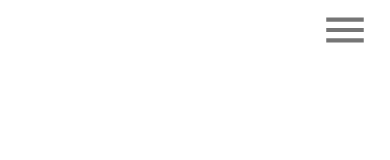
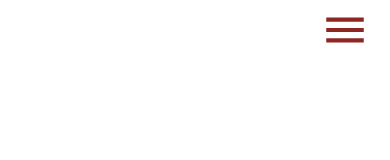
Before and after one commit to jevoncochran/marco4superintendent, a Next.js app in the folder website/: page / in a window 390 px wide. Shown: the top 160 px of the page. Built offline with nearby package versions, Linux system fonts and the light colour scheme.

Commit message:
hamburger menu color change

```diff
--- a/website/components/NavBar.js
+++ b/website/components/NavBar.js
@@ -161,7 +161,9 @@ const NavBar = () => {
         <IconButton
           onClick={mobileNavActive ? deactivateMobileNav : activateMobileNav}
         >
-          <MenuIcon style={{ height: "50px", width: "50px" }} />
+          <MenuIcon
+            style={{ height: "50px", width: "50px", color: "#8C2723" }}
+          />
         </IconButton>
       )}
     </div>
```
